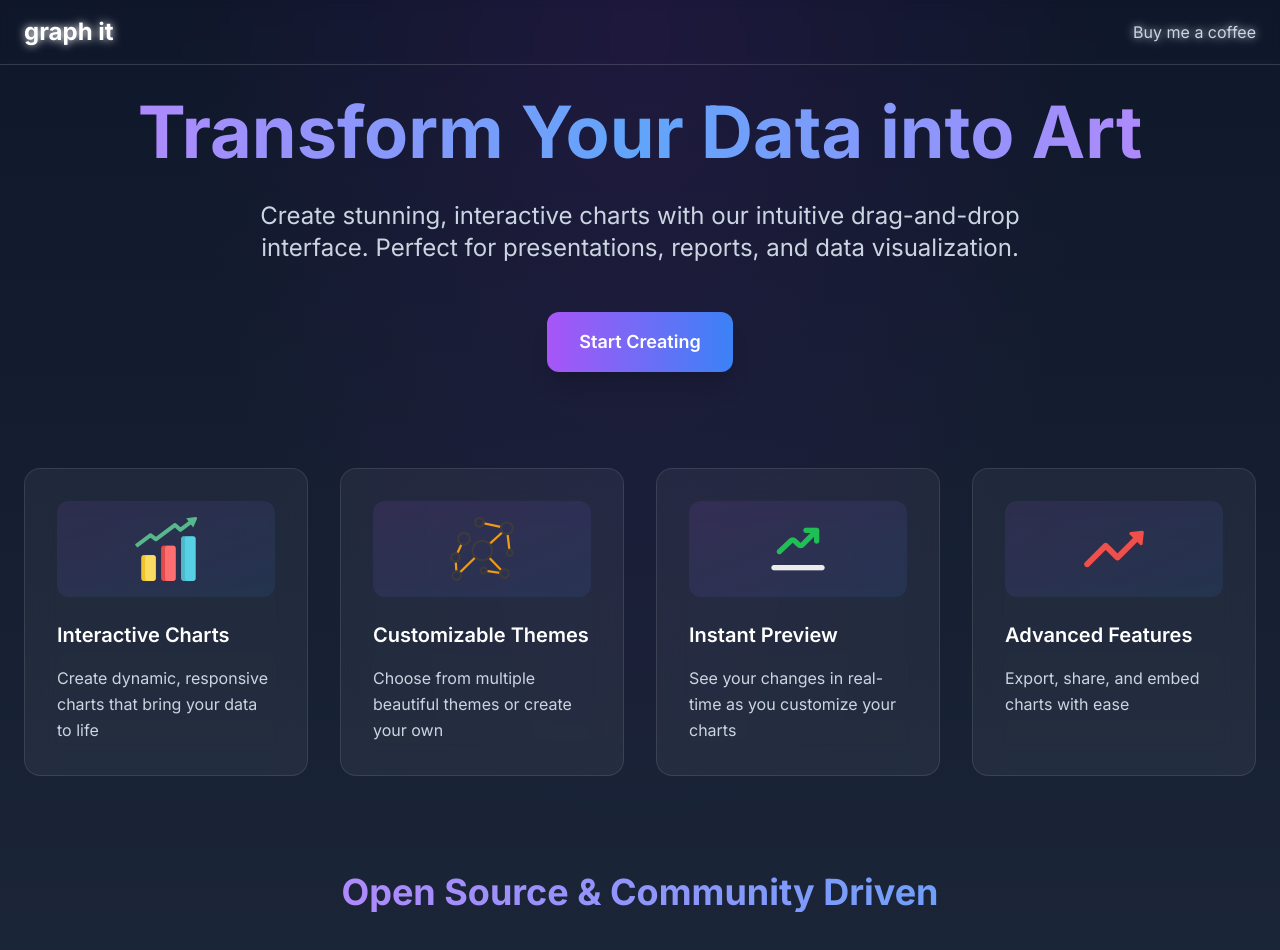
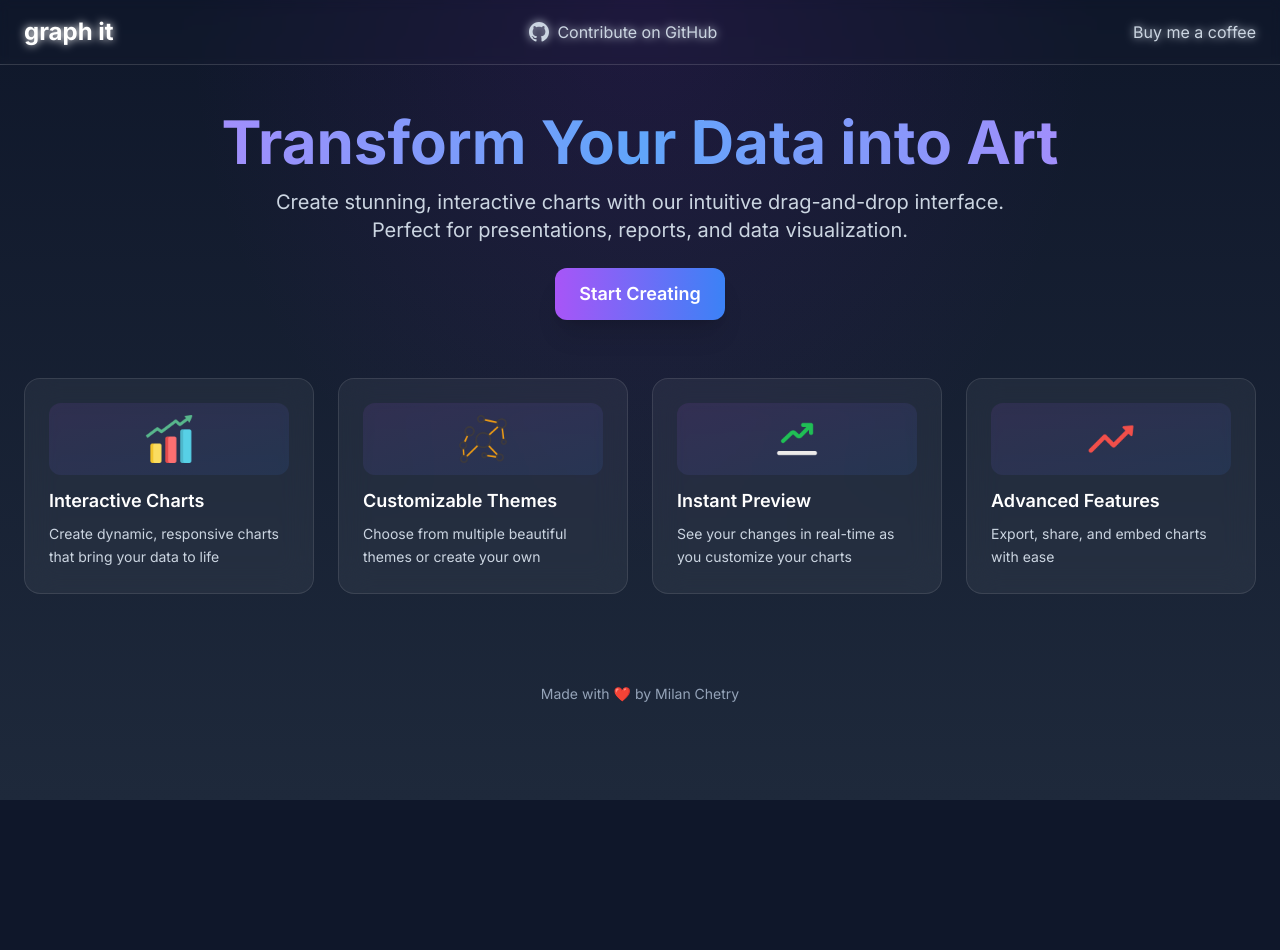
Before and after one commit to Milanchetry21/Graphit, a React (Vite) app: page / in a window 1280 px wide. Shown: the top 950 px of the page. After the commit the page ends 800 px from the top, so only its background shows below. Built offline with nearby package versions, Linux system fonts and the light colour scheme.

Commit message:
Landing Page Fix

```diff
--- a/src/components/LandingPage.tsx
+++ b/src/components/LandingPage.tsx
@@ -5,9 +5,6 @@ import Statistics from '../assets/3d/statistics.png';
 import KnowledgeGraph from '../assets/3d/knowledge-graph.png';
 import Growth from '../assets/3d/growth.png';
 import Increase from '../assets/3d/increase.png';
-import BarChart from '../assets/3d/bar-chart.png';
-import Graph from '../assets/3d/graph.png';
-import PieChart from '../assets/3d/pie-chart.png';
 import Navbar from './Navbar';
 
 const LandingPage: React.FC = () => {
@@ -15,22 +12,22 @@ const LandingPage: React.FC = () => {
 
   const features = [
     {
-      icon: <img src={Statistics} alt="Statistics" className="w-16 h-16 object-contain" />,
+      icon: <img src={Statistics} alt="Statistics" className="w-12 h-12 object-contain" />,
       title: 'Interactive Charts',
       description: 'Create dynamic, responsive charts that bring your data to life',
     },
     {
-      icon: <img src={KnowledgeGraph} alt="Modern Design" className="w-16 h-16 object-contain" />,
+      icon: <img src={KnowledgeGraph} alt="Modern Design" className="w-12 h-12 object-contain" />,
       title: 'Customizable Themes',
       description: 'Choose from multiple beautiful themes or create your own',
     },
     {
-      icon: <img src={Growth} alt="Real-time" className="w-16 h-16 object-contain" />,
+      icon: <img src={Growth} alt="Real-time" className="w-12 h-12 object-contain" />,
       title: 'Instant Preview',
       description: 'See your changes in real-time as you customize your charts',
     },
     {
-      icon: <img src={Increase} alt="Advanced" className="w-16 h-16 object-contain" />,
+      icon: <img src={Increase} alt="Advanced" className="w-12 h-12 object-contain" />,
       title: 'Advanced Features',
       description: 'Export, share, and embed charts with ease',
     },
@@ -42,15 +39,15 @@ const LandingPage: React.FC = () => {
   };
 
   return (
-    <div className="min-h-screen bg-gradient-to-b from-slate-900 to-slate-800 text-white relative overflow-hidden">
+    <div className="h-screen bg-gradient-to-b from-slate-900 to-slate-800 text-white relative overflow-hidden">
       <div className="absolute inset-0 bg-[radial-gradient(ellipse_at_top,_var(--tw-gradient-stops))] from-purple-900/20 via-slate-900/0 to-transparent"></div>
 
       <Navbar />
 
-      <div className="container mx-auto px-6 py-24 relative z-10">
-        <div className="text-center mb-24">
+      <div className="container mx-auto px-6 h-[calc(100vh-4rem)] flex flex-col justify-between py-4 relative z-10">
+        <div className="text-center mt-24">
           <motion.h1
-            className="text-6xl md:text-7xl font-bold mb-8 bg-gradient-to-r from-purple-400 via-blue-400 to-purple-400 bg-clip-text text-transparent"
+            className="text-5xl md:text-6xl font-bold mb-4 bg-gradient-to-r from-purple-400 via-blue-400 to-purple-400 bg-clip-text text-transparent"
             initial={{ opacity: 0, y: 20 }}
             animate={{ opacity: 1, y: 0 }}
             transition={{ duration: 0.5 }}
@@ -58,7 +55,7 @@ const LandingPage: React.FC = () => {
             Transform Your Data into Art
           </motion.h1>
           <motion.p
-            className="text-xl md:text-2xl text-slate-300 mb-12 max-w-3xl mx-auto leading-relaxed"
+            className="text-lg md:text-xl text-slate-300 mb-6 max-w-3xl mx-auto leading-relaxed"
             initial={{ opacity: 0, y: 20 }}
             animate={{ opacity: 1, y: 0 }}
             transition={{ duration: 0.5, delay: 0.2 }}
@@ -72,54 +69,48 @@ const LandingPage: React.FC = () => {
           >
             <button
               onClick={handleStartCreating}
-              className="px-8 py-4 bg-gradient-to-r from-purple-500 to-blue-500 text-white rounded-xl text-lg font-semibold shadow-xl hover:shadow-purple-500/20 transition-all duration-300 hover:scale-105"
+              className="px-6 py-3 bg-gradient-to-r from-purple-500 to-blue-500 text-white rounded-xl text-lg font-semibold shadow-xl hover:shadow-purple-500/20 transition-all duration-300 hover:scale-105"
             >
               Start Creating
             </button>
           </motion.div>
         </div>
 
-        <div className="grid grid-cols-1 md:grid-cols-2 lg:grid-cols-4 gap-8 mb-24">
+        <div className="grid grid-cols-1 md:grid-cols-2 lg:grid-cols-4 gap-6 mb-8">
           {features.map((feature, index) => (
             <motion.div
               key={index}
-              className="bg-white/5 backdrop-blur-lg border border-white/10 rounded-2xl p-8 hover:bg-white/10 transition-all duration-300 hover:scale-105"
+              className="bg-white/5 backdrop-blur-lg border border-white/10 rounded-2xl p-6 hover:bg-white/10 transition-all duration-300 hover:scale-105"
               initial={{ opacity: 0, y: 20 }}
               animate={{ opacity: 1, y: 0 }}
               transition={{ duration: 0.5, delay: 0.2 * index }}
             >
-              <div className="bg-gradient-to-br from-purple-500/10 to-blue-500/10 rounded-xl p-4 mb-6 flex items-center justify-center">
+              <div className="bg-gradient-to-br from-purple-500/10 to-blue-500/10 rounded-xl p-3 mb-3 flex items-center justify-center">
                 {feature.icon}
               </div>
-              <h3 className="text-xl font-semibold mb-4 text-white">{feature.title}</h3>
-              <p className="text-slate-300 leading-relaxed">{feature.description}</p>
+              <h3 className="text-lg font-semibold mb-2 text-white">{feature.title}</h3>
+              <p className="text-sm text-slate-300 leading-relaxed">{feature.description}</p>
             </motion.div>
           ))}
         </div>
 
         <motion.div
-          className="text-center max-w-4xl mx-auto"
-          initial={{ opacity: 0, y: 20 }}
-          animate={{ opacity: 1, y: 0 }}
-          transition={{ duration: 0.5, delay: 0.8 }}
+          className="text-center text-slate-400 mb-4"
+          initial={{ opacity: 0 }}
+          animate={{ opacity: 1 }}
+          transition={{ duration: 0.5, delay: 1 }}
         >
-          <h2 className="text-4xl font-bold mb-8 bg-gradient-to-r from-purple-400 to-blue-400 bg-clip-text text-transparent">
-            Open Source & Community Driven
-          </h2>
-          <p className="text-xl text-slate-300 mb-12 leading-relaxed max-w-3xl mx-auto">
-            GraphIt is an open-source project built with love for the community. We welcome contributions from developers worldwide to make it even better.
+          <p className="text-sm">
+            Made with ❤️ by{' '}
+            <a
+              href="https://www.milanchetry.xyz/"
+              target="_blank"
+              rel="noopener noreferrer"
+              className="hover:text-white hover:font-bold transition-all duration-300"
+            >
+              Milan Chetry
+            </a>
           </p>
-          <a
-            href="http://github.com/Milanchetry21/Graphit"
-            target="_blank"
-            rel="noopener noreferrer"
-            className="inline-flex items-center gap-3 bg-white/5 hover:bg-white/10 backdrop-blur-lg border border-white/10 px-8 py-4 rounded-xl text-lg font-semibold transition-all duration-300 hover:scale-105 group"
-          >
-            <svg className="w-6 h-6 text-purple-400 group-hover:text-purple-300" fill="currentColor" viewBox="0 0 24 24">
-              <path d="M12 0c-6.626 0-12 5.373-12 12 0 5.302 3.438 9.8 8.207 11.387.599.111.793-.261.793-.577v-2.234c-3.338.726-4.033-1.416-4.033-1.416-.546-1.387-1.333-1.756-1.333-1.756-1.089-.745.083-.729.083-.729 1.205.084 1.839 1.237 1.839 1.237 1.07 1.834 2.807 1.304 3.492.997.107-.775.418-1.305.762-1.604-2.665-.305-5.467-1.334-5.467-5.931 0-1.311.469-2.381 1.236-3.221-.124-.303-.535-1.524.117-3.176 0 0 1.008-.322 3.301 1.23.957-.266 1.983-.399 3.003-.404 1.02.005 2.047.138 3.006.404 2.291-1.552 3.297-1.23 3.297-1.23.653 1.653.242 2.874.118 3.176.77.84 1.235 1.911 1.235 3.221 0 4.609-2.807 5.624-5.479 5.921.43.372.823 1.102.823 2.222v3.293c0 .319.192.694.801.576 4.765-1.589 8.199-6.086 8.199-11.386 0-6.627-5.373-12-12-12z"/>
-            </svg>
-            Contribute on GitHub
-          </a>
         </motion.div>
       </div>
     </div>
--- a/src/components/Navbar.tsx
+++ b/src/components/Navbar.tsx
@@ -11,6 +11,19 @@ const Navbar: React.FC = () => {
           <Link to="/" className="text-2xl font-bold text-white">
             graph it
           </Link>
+
+          {/* Center - GitHub Link */}
+          <a
+            href="http://github.com/Milanchetry21/Graphit"
+            target="_blank"
+            rel="noopener noreferrer"
+            className="flex items-center gap-2 text-slate-300 hover:text-white transition-colors duration-200"
+          >
+            <svg className="w-5 h-5" fill="currentColor" viewBox="0 0 24 24">
+              <path d="M12 0c-6.626 0-12 5.373-12 12 0 5.302 3.438 9.8 8.207 11.387.599.111.793-.261.793-.577v-2.234c-3.338.726-4.033-1.416-4.033-1.416-.546-1.387-1.333-1.756-1.333-1.756-1.089-.745.083-.729.083-.729 1.205.084 1.839 1.237 1.839 1.237 1.07 1.834 2.807 1.304 3.492.997.107-.775.418-1.305.762-1.604-2.665-.305-5.467-1.334-5.467-5.931 0-1.311.469-2.381 1.236-3.221-.124-.303-.535-1.524.117-3.176 0 0 1.008-.322 3.301 1.23.957-.266 1.983-.399 3.003-.404 1.02.005 2.047.138 3.006.404 2.291-1.552 3.297-1.23 3.297-1.23.653 1.653.242 2.874.118 3.176.77.84 1.235 1.911 1.235 3.221 0 4.609-2.807 5.624-5.479 5.921.43.372.823 1.102.823 2.222v3.293c0 .319.192.694.801.576 4.765-1.589 8.199-6.086 8.199-11.386 0-6.627-5.373-12-12-12z"/>
+            </svg>
+            Contribute on GitHub
+          </a>
 
           {/* Right side link */}
           <a
```
Also changed, not shown: 1 other file (tests, documents, lock files or other folders).
